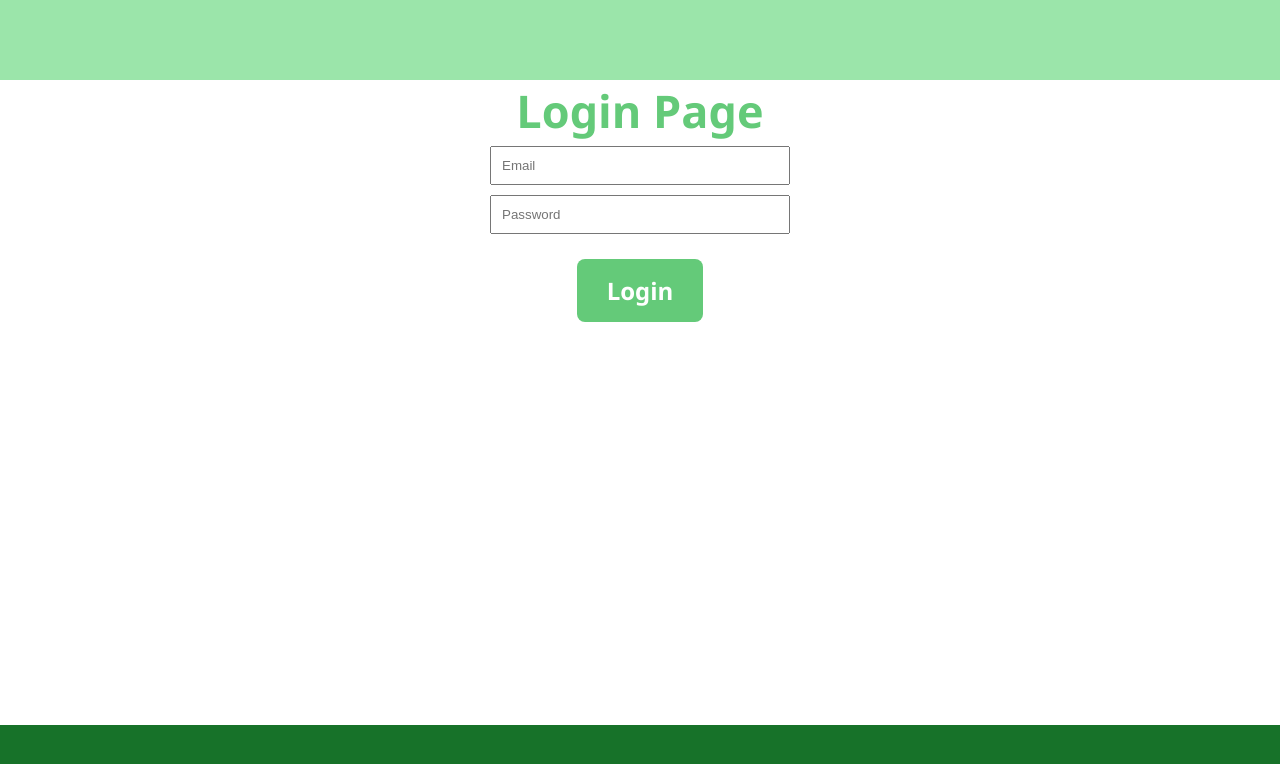
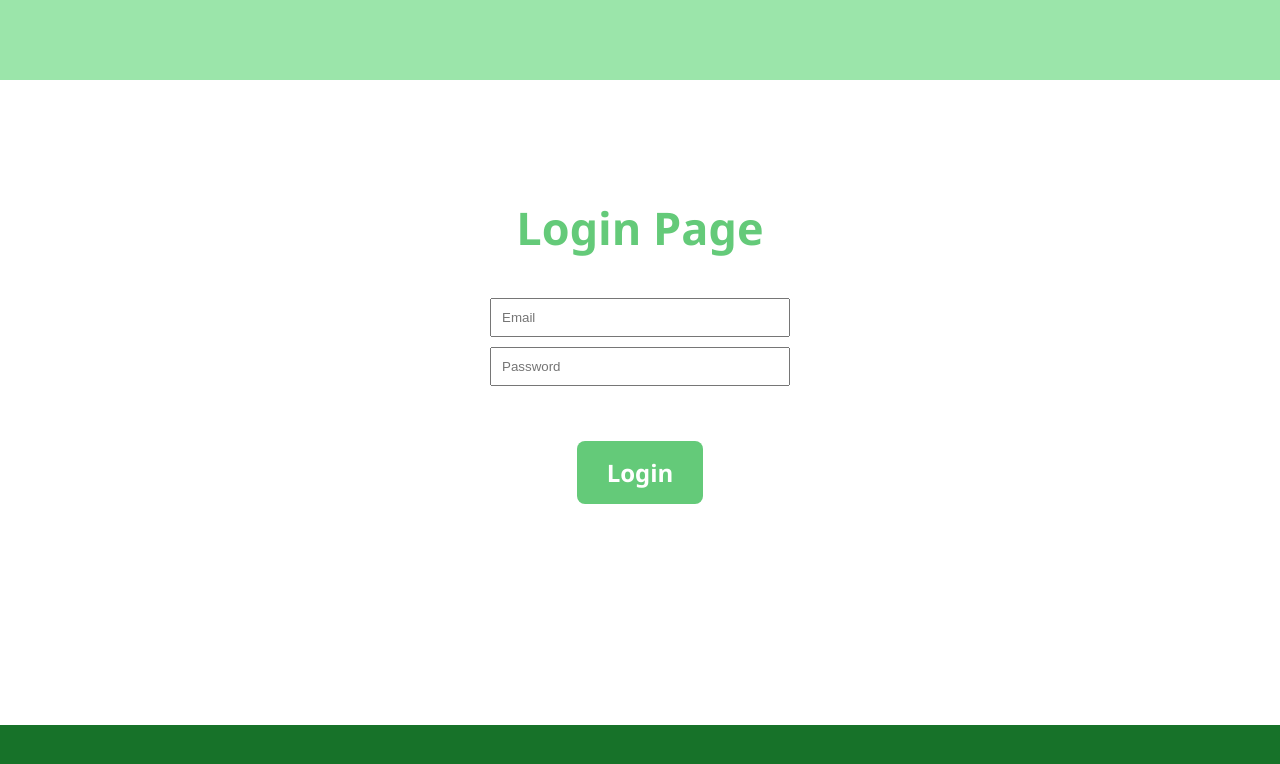
Before and after one commit to gr125/treehacks24, a React (Create React App) app in the folder treehacks 2/react-login-demo/frontend/: page /login in a window 1280 px wide. Shown: the top 764 px of the page. Built offline with nearby package versions, Linux system fonts and the light colour scheme.

Commit message:
Fixed vertical alignment on signin page

```diff
--- a/treehacks 2/react-login-demo/frontend/src/login.css
+++ b/treehacks 2/react-login-demo/frontend/src/login.css
@@ -35,16 +35,6 @@ code {
   Fira Sans, Droid Sans, Helvetica Neue, sans-serif;
   font-weight: bold;
 }
-h1 {
-  display: flex;
-  flex-direction: column;
-  justify-content: center;
-  align-items: flex-start;
-  justify-content: center;
-    font-size: 64px;
-  color:#64ca79;
-  margin-top: 20px; /* Add margin top to center vertically */
-}
 input {
   display: flex;
   width: 300px; /* Adjust width as needed */
@@ -63,6 +53,7 @@ button {
   font-family: 'Segoe UI', Tahoma, Geneva, Verdana, sans-serif;
   font-weight: bold;
   margin: 20px auto;
+  margin-top: 50px;
 }
 
 .loginheader {
@@ -73,7 +64,7 @@ button {
   font-size: 45px;
   color: #64ca79;
   margin-top: 0px;
-  margin-bottom: 0px;
+  margin-bottom: 35px;
   justify-content: center;
 }
 
@@ -88,3 +79,11 @@ button {
   background-color: #177229;
   height: 75px;
 }
+
+.verticalbox {
+  display: flex;
+  flex-direction: column;
+  justify-content: center;
+  align-items: center;
+  height: 70vh;
+}
--- a/treehacks 2/react-login-demo/frontend/src/login.js
+++ b/treehacks 2/react-login-demo/frontend/src/login.js
@@ -52,6 +52,7 @@ function Login({ onLogin }) {
     return (
         <div>
           <header class="nav"></header>
+          <div class='verticalbox'>
           <div class='loginheader'>Login Page</div>
           <div class='textbox'>
           <input
@@ -74,6 +75,7 @@ function Login({ onLogin }) {
           {passwordError && <p style={{ color: 'red' }}>{passwordError}</p>}
           {logInError && <p style={{ color: 'red' }}>{logInError}</p>}
           <footer class="footer"></footer>
+          </div>
         </div>
       );
     }
```
